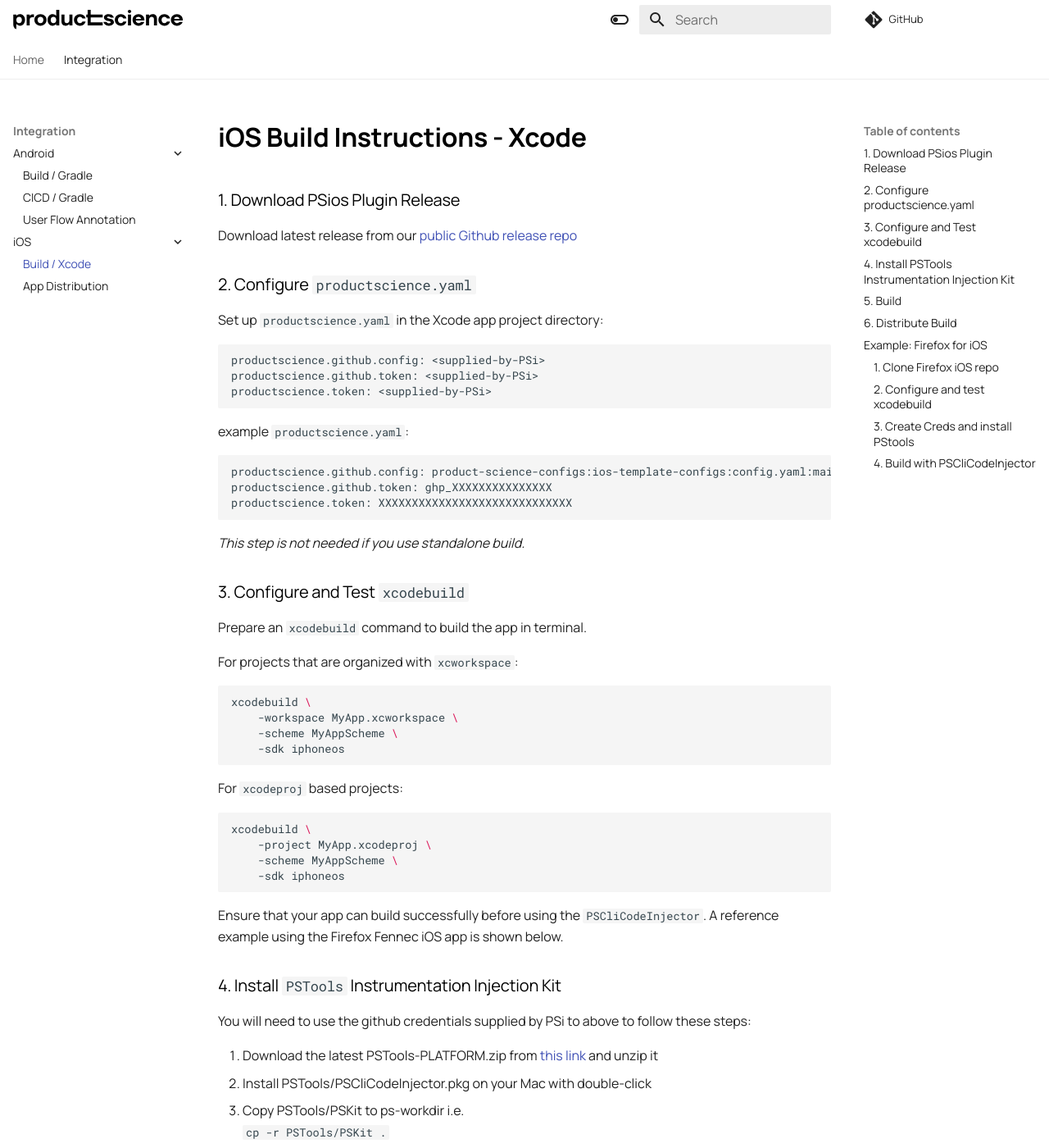
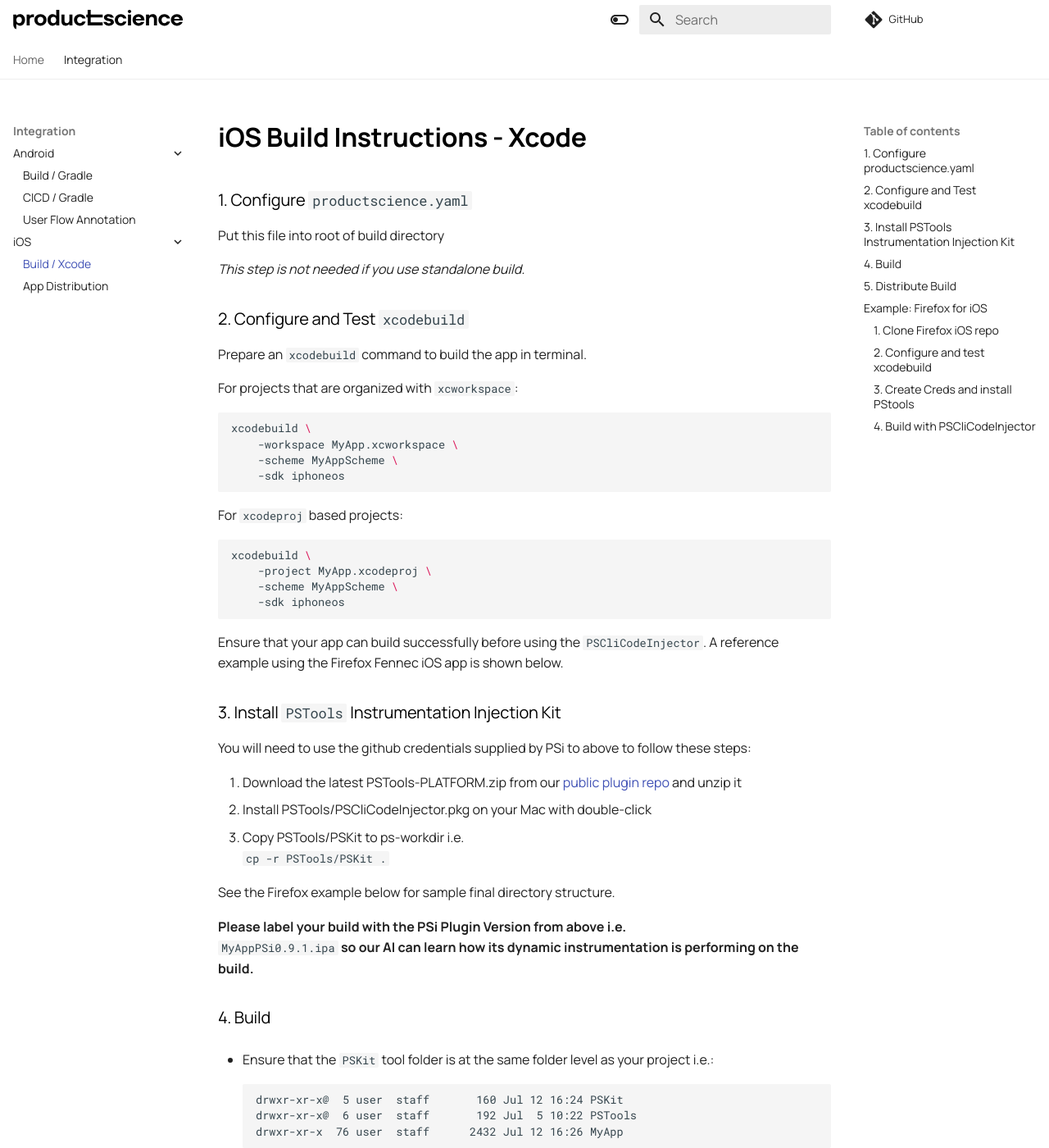
Before and after one commit to product-science/docs, an MkDocs documentation site: the page built from docs/ios/xcode.md, in a window 1280 px wide and 1400 px high. Shown: the whole window at 82% size. Built offline with MkDocs 1.6.1 and Material for MkDocs 9.7.7, drawn with Linux system fonts in a browser that asks for light colours; comment, search, counter and statistics services are not loaded; some of the changed text lies outside the part shown.

Commit message:
Update xcode.md with updated instructions

````diff
--- a/docs/ios/xcode.md
+++ b/docs/ios/xcode.md
@@ -1,29 +1,11 @@
 # iOS Build Instructions - Xcode
 
-### 1. Download PSios Plugin Release
-Download latest release from our [public Github release repo](https://github.com/product-science/PSios/releases)
-
-### 2. Configure `productscience.yaml`
-
- Set up `productscience.yaml` in the Xcode app project directory:
-```bash
-productscience.github.config: <supplied-by-PSi>
-productscience.github.token: <supplied-by-PSi>
-productscience.token: <supplied-by-PSi>
-```
-
-example `productscience.yaml`:
-
-```bash
-productscience.github.config: product-science-configs:ios-template-configs:config.yaml:main
-productscience.github.token: ghp_XXXXXXXXXXXXXXX
-productscience.token: XXXXXXXXXXXXXXXXXXXXXXXXXXXXX
-
-```
+### 1. Configure `productscience.yaml`
+Put this file into root of build directory
 
 *This step is not needed if you use standalone build.*
 
-### 3. Configure and Test `xcodebuild`
+### 2. Configure and Test `xcodebuild`
 
 Prepare an `xcodebuild` command to build the app in terminal.
 
@@ -47,11 +29,11 @@ xcodebuild \
 Ensure that your app can build successfully before using the `PSCliCodeInjector`.
 A reference example using the Firefox Fennec iOS app is shown below.
 
-### 4. Install `PSTools` Instrumentation Injection Kit
+### 3. Install `PSTools` Instrumentation Injection Kit
 
 You will need to use the github credentials supplied by PSi to above to follow these steps:
 
-1. Download the latest PSTools-PLATFORM.zip from [this link](https://github.com/product-science/PSios/releases) and unzip it
+1. Download the latest PSTools-PLATFORM.zip from our [public plugin repo](https://github.com/product-science/PSios/releases) and unzip it
 2. Install PSTools/PSCliCodeInjector.pkg on your Mac with double-click
 3. Copy PSTools/PSKit to ps-workdir i.e.
 `cp -r PSTools/PSKit .`
@@ -96,7 +78,7 @@ When complete, the `MyApp` directory will have been transformed. Use this direct
 `MyAppPSi0.9.1.ipa`
 **so our AI can learn how its dynamic instrumentation is performing on the build.**
 
-### 6. Distribute Build
+### 5. Distribute Build
 Please follow instructions at [iOS Distribution Instructions](distribution.md) to share your build with us
 
 
````
Also changed, not shown: other parts of docs/ios/xcode.md (+1 -1 lines).
